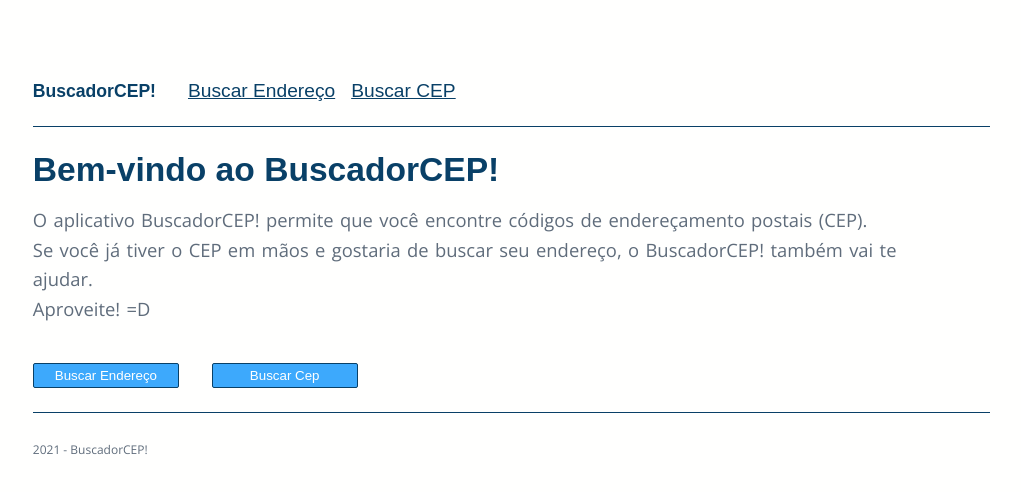
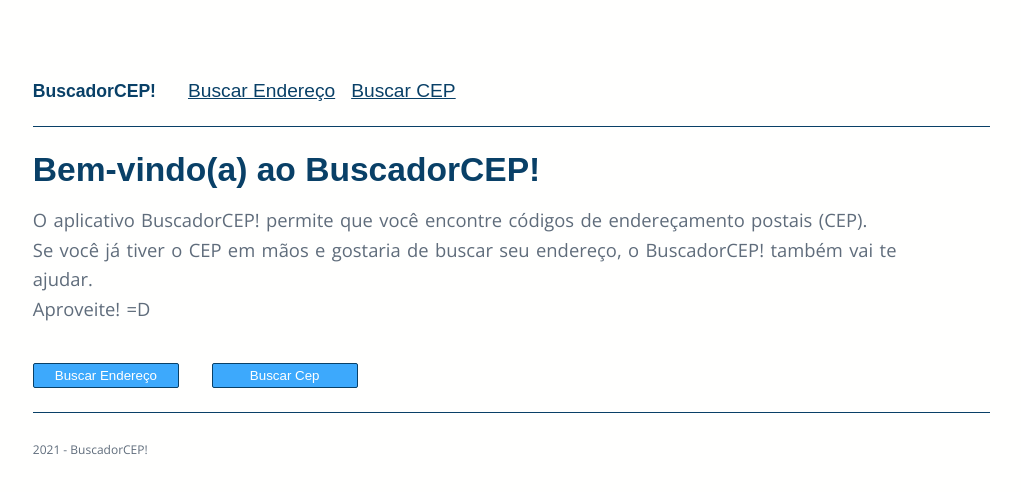
Before and after one commit to BrunoMoraesKS/BuscadorCEP, a React (Create React App) app: page / in a window 1280 px wide. Shown: the top 492 px of the page, without its empty margins (172-1193 px from the left). Built offline with nearby package versions, Linux system fonts and the light colour scheme; a web font is replaced by a local one.

Commit message:
fix: welcome text

```diff
--- a/src/pages/Home/index.tsx
+++ b/src/pages/Home/index.tsx
@@ -11,7 +11,7 @@ const Home = () => {
     <S.Container>
       <SeparatorLine />
 
-      <Title size={2.1} variant="h2" content="Bem-vindo ao BuscadorCEP!" />
+      <Title size={2.1} variant="h2" content="Bem-vindo(a) ao BuscadorCEP!" />
 
       <S.WelcomeText>
         O aplicativo BuscadorCEP! permite que você encontre códigos de
```
